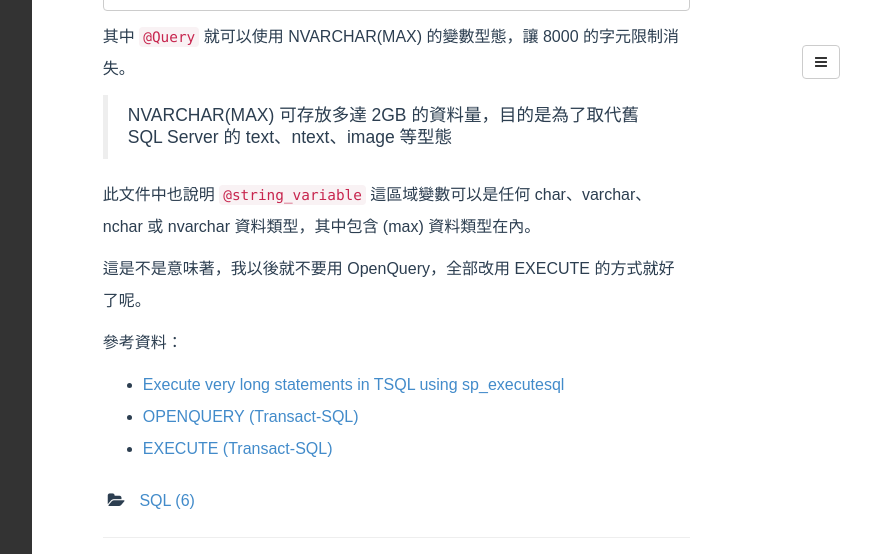
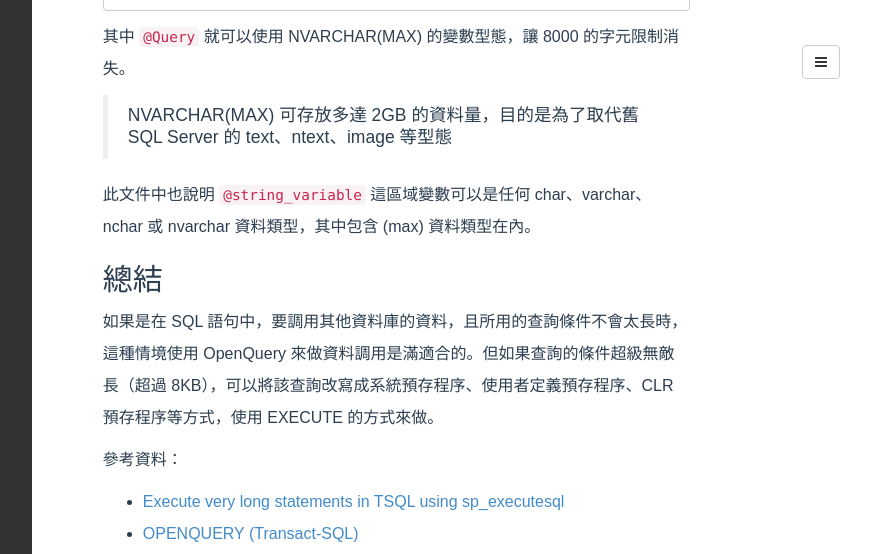
Before and after one commit to poychang/poychang.github.io, a Jekyll site: the page built from _posts/2016-08-31-sql-openquery-8000-limit.md, in a window 1280 px wide and 900 px high, scrolled down 1055 px, cut to the strip 0-554 px from the top of the window. Shown: the whole strip, without its empty margins (395-1266 px from the left). Built offline with Jekyll 4.4.1, drawn with Linux system fonts in a browser that asks for light colours; some web fonts are replaced; comment, search, counter and statistics services are not loaded.

Commit message:
alter post

```diff
--- a/_posts/2016-08-31-sql-openquery-8000-limit.md
+++ b/_posts/2016-08-31-sql-openquery-8000-limit.md
@@ -43,10 +43,12 @@ EXECUTE (@Query) AT LinkedServer
 
 此文件中也說明 `@string_variable` 這區域變數可以是任何 char、varchar、nchar 或 nvarchar 資料類型，其中包含 (max) 資料類型在內。
 
-這是不是意味著，我以後就不要用 OpenQuery，全部改用 EXECUTE 的方式就好了呢。
+## 總結
+
+如果是在 SQL 語句中，要調用其他資料庫的資料，且所用的查詢條件不會太長時，這種情境使用 OpenQuery 來做資料調用是滿適合的。但如果查詢的條件超級無敵長（超過 8KB），可以將該查詢改寫成系統預存程序、使用者定義預存程序、CLR 預存程序等方式，使用 EXECUTE 的方式來做。
 
 參考資料：
 
 * [Execute very long statements in TSQL using sp_executesql](http://stackoverflow.com/questions/8151121/execute-very-long-statements-in-tsql-using-sp-executesql)
 * [OPENQUERY (Transact-SQL)](https://msdn.microsoft.com/zh-tw/library/ms188427.aspx)
-* [EXECUTE (Transact-SQL)](https://msdn.microsoft.com/zh-tw/library/ms188332(v=sql.120).aspx)
+* [EXECUTE (Transact-SQL)](https://msdn.microsoft.com/zh-tw/library/ms188332.aspx)
```
Also changed, not shown: other parts of _posts/2016-08-31-sql-openquery-8000-limit.md (+1 -1 lines).
